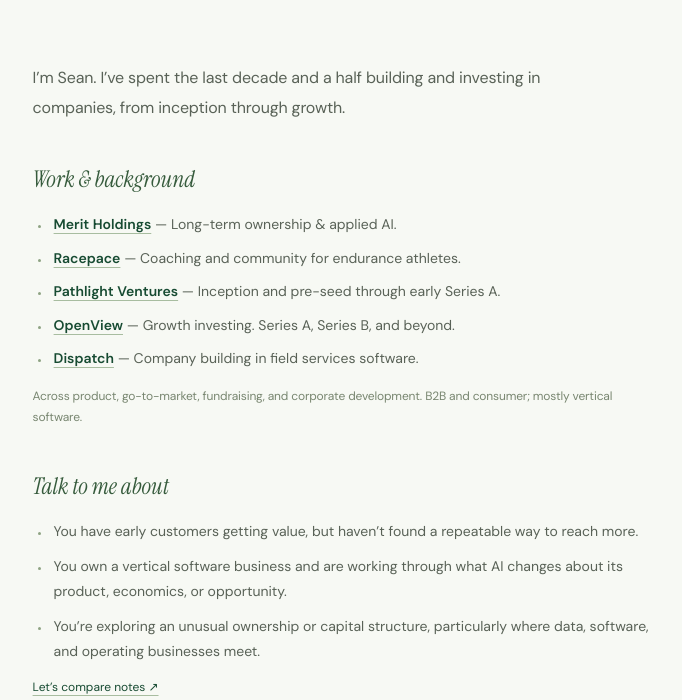
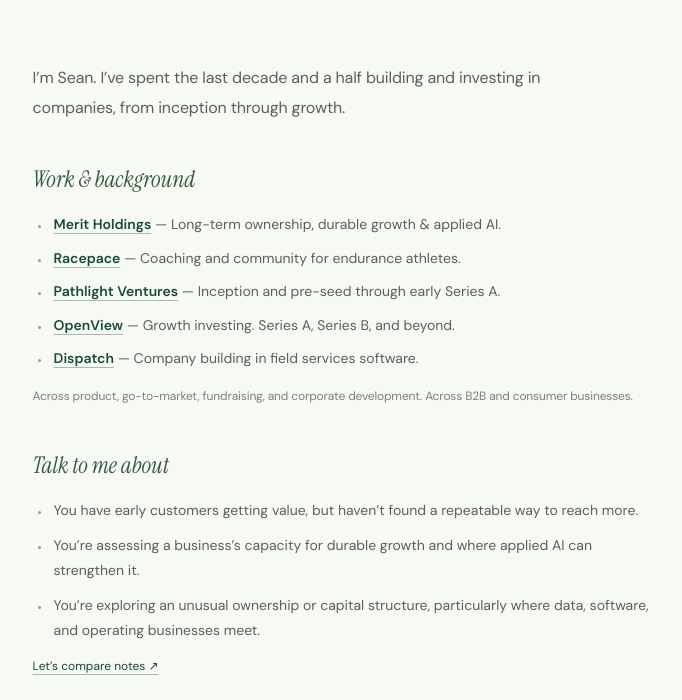
Before and after one commit to seandougfan/sdf, an Astro site: page / in a window 1280 px wide. Shown: the part 100-800 px from the top of the page, without its empty margins (87-769 px from the left). Built offline with nearby package versions, Linux system fonts and the light colour scheme; Astro itself is replaced by a stand-in of ours.

Commit message:
Focus descriptions on durable growth and applied AI

```diff
--- a/src/pages/index.astro
+++ b/src/pages/index.astro
@@ -10,20 +10,20 @@
   <section id="work" class="home-section narrative">
     <h2>Work & background</h2>
     <ul class="skim-list work-list">
-      <li><a href="https://www.meritholdings.com/" target="_blank" rel="noreferrer">Merit Holdings</a> <span>— Long-term ownership &amp; applied AI.</span></li>
+      <li><a href="https://www.meritholdings.com/" target="_blank" rel="noreferrer">Merit Holdings</a> <span>— Long-term ownership, durable growth &amp; applied AI.</span></li>
       <li><a href="https://www.racepace.cc/" target="_blank" rel="noreferrer">Racepace</a> <span>— Coaching and community for endurance athletes.</span></li>
       <li><a href="https://pathlight.vc/" target="_blank" rel="noreferrer">Pathlight Ventures</a> <span>— Inception and pre-seed through early Series A.</span></li>
       <li><a href="https://openviewpartners.com/" target="_blank" rel="noreferrer">OpenView</a> <span>— Growth investing. Series A, Series B, and beyond.</span></li>
       <li><a href="https://dispatch.me/" target="_blank" rel="noreferrer">Dispatch</a> <span>— Company building in field services software.</span></li>
     </ul>
-    <p class="background-note">Across product, go-to-market, fundraising, and corporate development. B2B and consumer; mostly vertical software.</p>
+    <p class="background-note">Across product, go-to-market, fundraising, and corporate development. Across B2B and consumer businesses.</p>
   </section>
 
   <section id="conversation" class="home-section narrative">
     <h2>Talk to me about</h2>
     <ul class="skim-list">
       <li>You have early customers getting value, but haven’t found a repeatable way to reach more.</li>
-      <li>You own a vertical software business and are working through what AI changes about its product, economics, or opportunity.</li>
+      <li>You’re assessing a business’s capacity for durable growth and where applied AI can strengthen it.</li>
       <li>You’re exploring an unusual ownership or capital structure, particularly where data, software, and operating businesses meet.</li>
     </ul>
     <a class="inline-link" href="mailto:s@sdf.tech">Let’s compare notes ↗</a>
```
Also changed, not shown: src/pages/thoughts/from-software-to-operations.md (+2 -2 lines).
